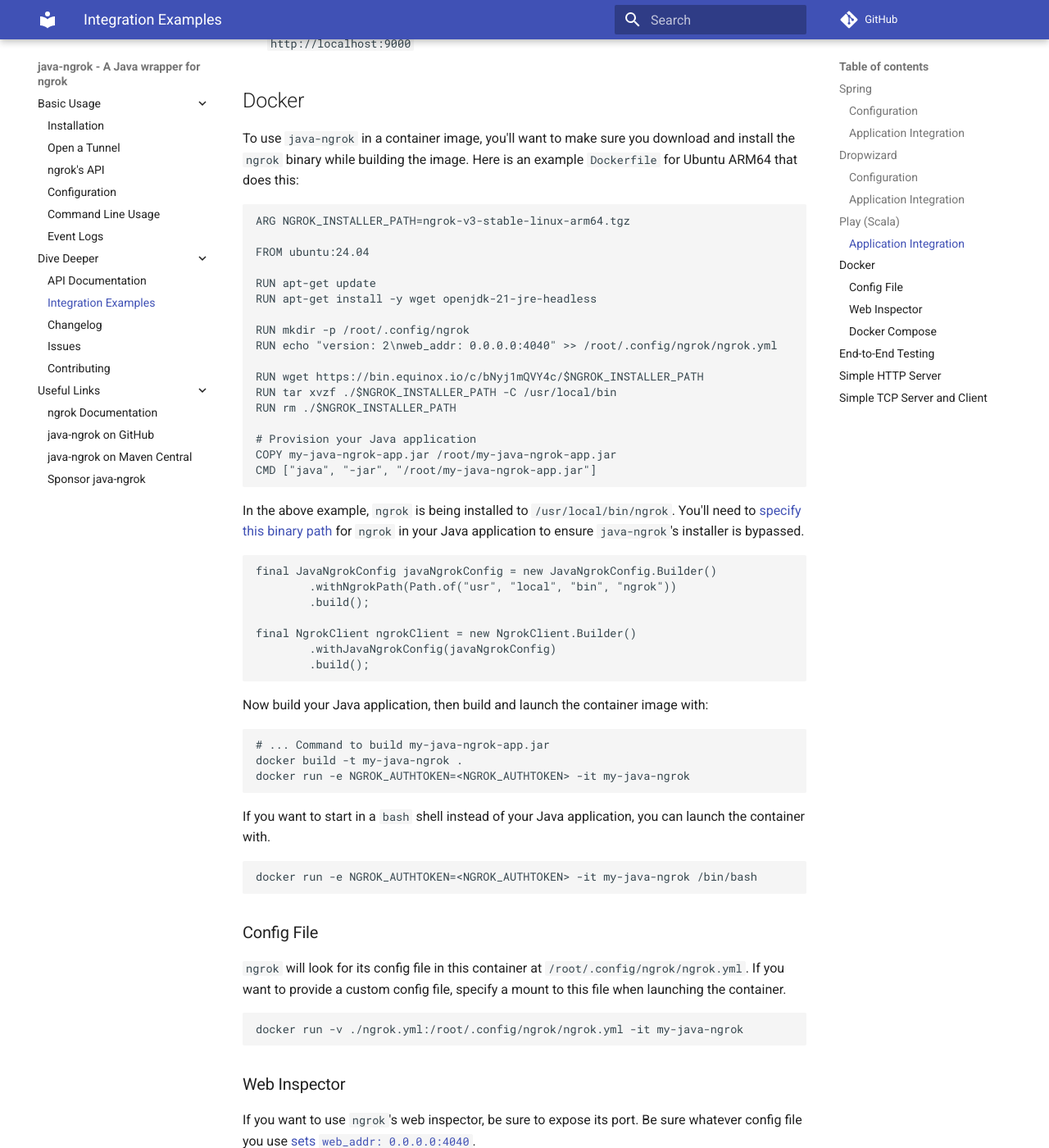
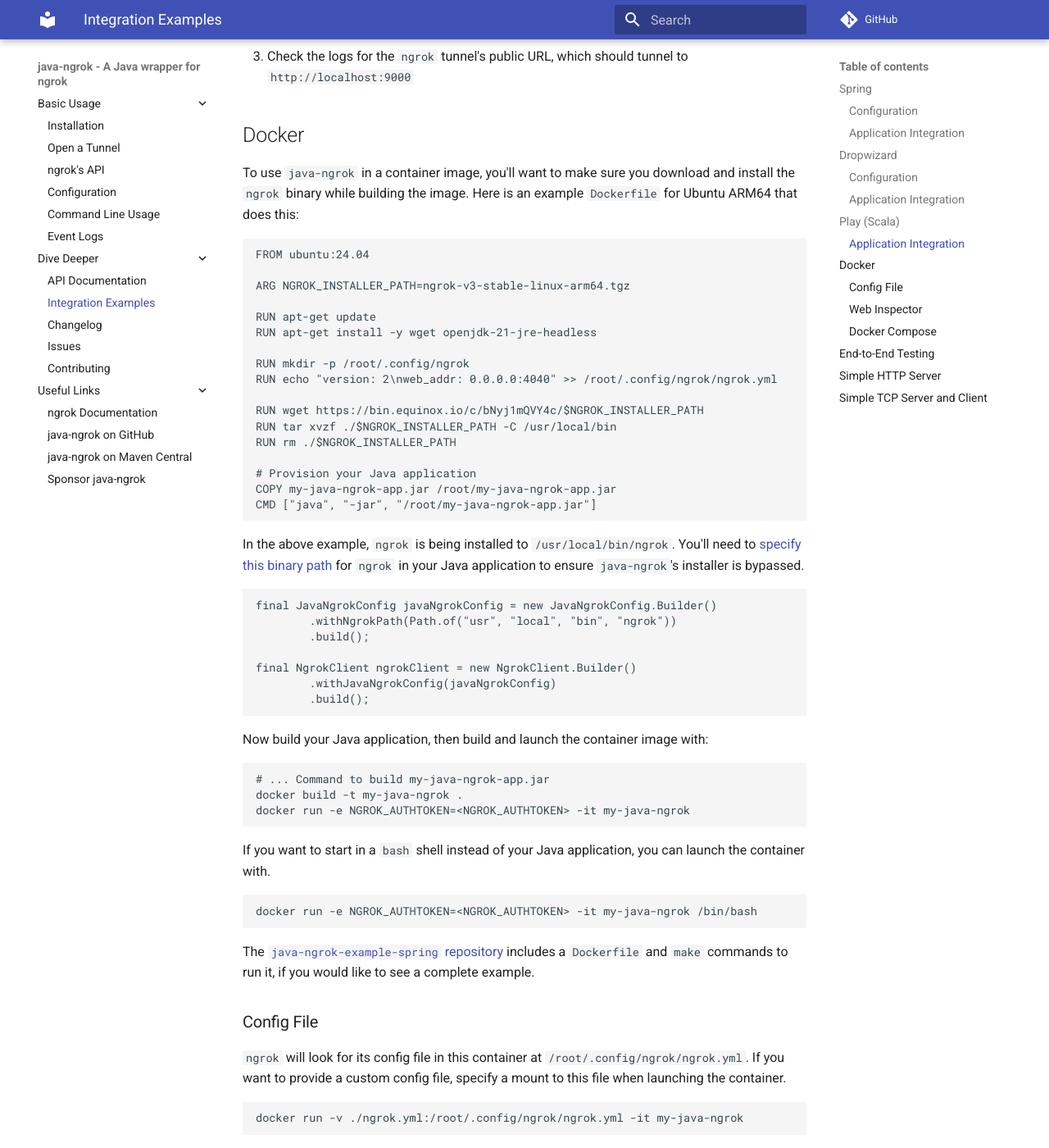
Before and after one commit to alexdlaird/java-ngrok, an MkDocs documentation site: the page built from docs/integration.md, in a window 1280 px wide and 1400 px high, scrolled down 5368 px. Shown: the whole window at 82% size. Built offline with MkDocs 1.6.1 and Material for MkDocs 9.7.7, drawn with Linux system fonts in a browser that asks for light colours; comment, search, counter and statistics services are not loaded; some of the changed text lies outside the part shown.

Commit message:
Link to java-ngrok-example-spring, which shows Dockerfile usage.

````diff
--- a/docs/integration.md
+++ b/docs/integration.md
@@ -2,6 +2,8 @@
 
 ## Spring
 [![Clone on GitHub](https://img.shields.io/badge/Clone_on_GitHub-black?logo=github)](https://github.com/alexdlaird/java-ngrok-example-spring)
+
+This example project is also setup to [show Docker usage](https://alexdlaird.github.io/java-ngrok/integration/#docker).
 
 ### Configuration
 
@@ -264,9 +266,9 @@ To use `java-ngrok` in a container image, you'll want to make sure you download
 building the image. Here is an example `Dockerfile` for Ubuntu ARM64 that does this:
 
 ```Dockerfile
+FROM ubuntu:24.04
+
 ARG NGROK_INSTALLER_PATH=ngrok-v3-stable-linux-arm64.tgz
-
-FROM ubuntu:24.04
 
 RUN apt-get update
 RUN apt-get install -y wget openjdk-21-jre-headless
@@ -309,6 +311,9 @@ If you want to start in a `bash` shell instead of your Java application, you can
 ```sh
 docker run -e NGROK_AUTHTOKEN=<NGROK_AUTHTOKEN> -it my-java-ngrok /bin/bash
 ```
+
+The [`java-ngrok-example-spring` repository](https://github.com/alexdlaird/java-ngrok-example-spring/) includes a
+`Dockerfile` and `make` commands to run it, if you would like to see a complete example.
 
 ### Config File
 
````
